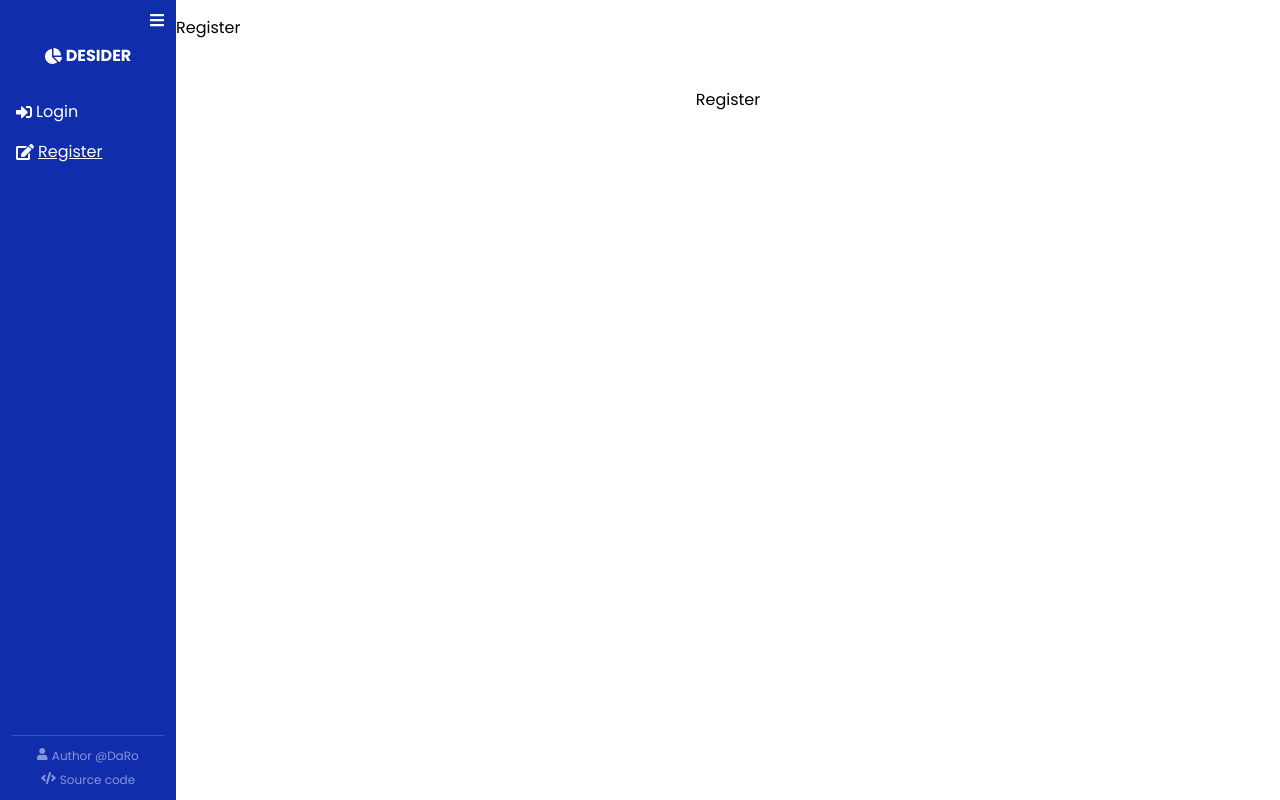
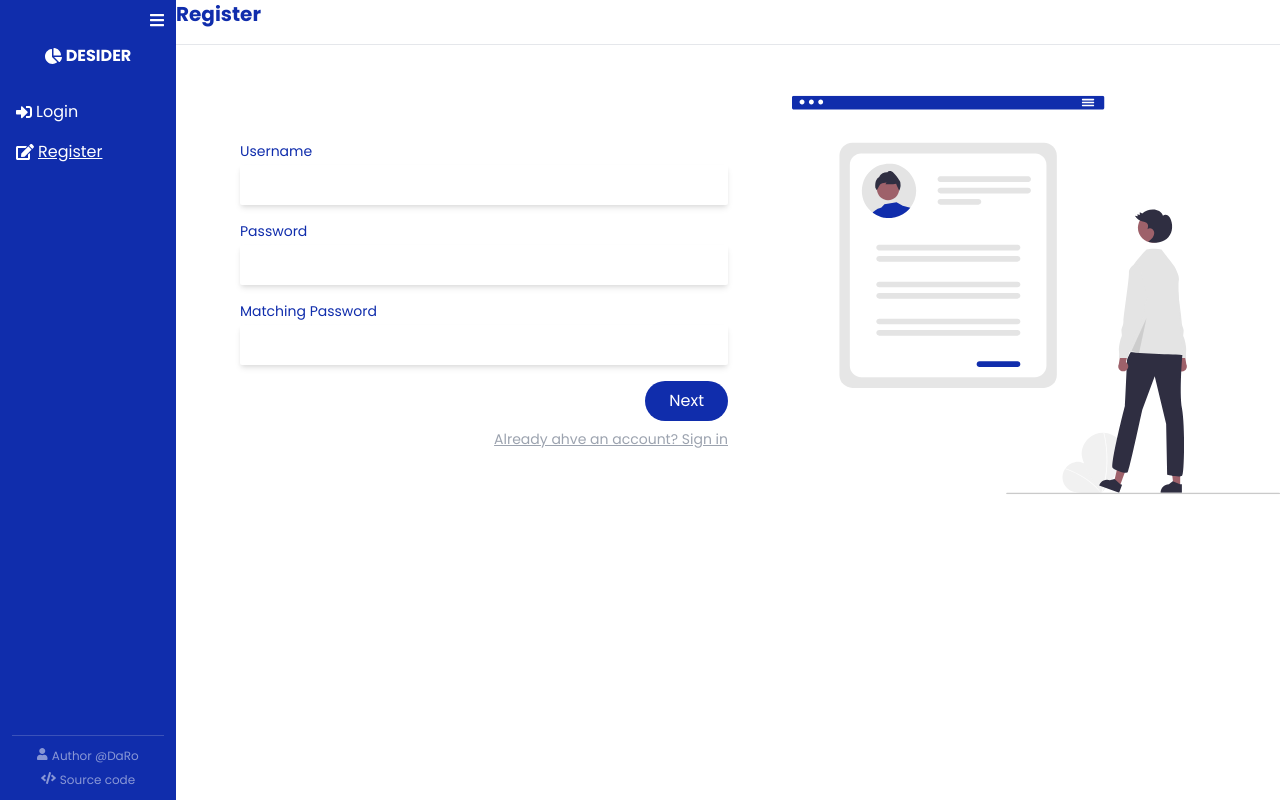
Before and after one commit to DaRoTP/Decider, a Vue app: page /register in a window 1280 px wide. Built offline with nearby package versions, Linux system fonts and the light colour scheme.

Commit message:
[FEAT] first step of registratio
- created first step for registartion with username password and matching password
- created btn-primary class

https://github.com/DaRoTP/decider-client/issues/3

```diff
--- a/src/assets/styles/_custom.scss
+++ b/src/assets/styles/_custom.scss
@@ -7,3 +7,12 @@
 .bg-primary {
   background-color: $primary;
 }
+
+.btn-primary {
+  background-color: $primary;
+  color: white;
+  transition: all 0.2s;
+  &:hover {
+  background-color: darken($primary, 10%);
+  }
+}
--- a/src/components/Input.vue
+++ b/src/components/Input.vue
@@ -1,7 +1,11 @@
 <template>
   <div class="app-input flex flex-col" :class="{ 'in-valid': !error }">
     <slot name="label">
-      <label class="text-primary" :class="[errorTextStyle]">{{ label }}</label>
+      <label
+        class="text-primary text-sm capitalize"
+        :class="[errorTextStyle]"
+        >{{ label }}</label
+      >
     </slot>
     <input
       :type="type"
@@ -11,7 +15,7 @@
       :class="[errorTextStyle]"
       @input="$emit($event.target.value)"
     />
-    <span class="h-3 text-red-700">{{ error }}</span>
+    <span class="h-3 text-sm text-red-700">{{ error }}</span>
   </div>
 </template>
 
@@ -45,7 +49,7 @@ export default defineComponent({
     },
   },
   setup(props) {
-    const errorTextStyle = props.error ? "text-red-700" : "";
+    const errorTextStyle = computed(() => (props.error ? "text-red-700" : ""));
     return { errorTextStyle };
   },
 });
--- a/src/views/Register.vue
+++ b/src/views/Register.vue
@@ -1,27 +1,42 @@
 <template>
-  <form class="register" @submit.prevent="register">
-    <h1>Register</h1>
-    <input v-model="username" name="username" type="text" />
-    <input v-model="password" name="username" type="password" />
-    <button type="submit">Register</button>
-  </form>
+  <h1 class="text-primary font-bold text-xl">Register</h1>
+  <hr class="my-4" />
+  <div class="flex">
+    <form class="register flex-1" @submit.prevent="registerHandler">
+      <Input v-model="username" label="username" type="text" />
+      <Input v-model="password" label="password" type="password" />
+      <Input v-model="matchingPassword" label="matching password" type="password" />
+      <button class="btn-primary p-2 rounded-full self-end px-6" type="submit">Next</button>
+      <a class="self-end text-sm text-gray-400 mt-2 underline" href="#">Already ahve an account? Sign in</a>
+    </form>
+    <img class="flex-1" src="../assets/images/registration-image.svg" alt="registration image" />
+  </div>
 </template>
 
-<script>
-import { defineComponent } from "vue";
+<script lang="ts">
+import { defineComponent, ref } from "vue";
+import Input from "@/components/Input.vue";
 
 export default defineComponent({
   name: "Register",
-  data() {
+  components: {
+    Input,
+  },
+  setup() {
+    const username = ref("");
+    const password = ref("");
+    const matchingPassword = ref("");
+
+    const registerHandler = () => {
+      console.log("register ...", username, password);
+    };
+
     return {
-      username: "",
-      password: "",
+      username,
+      password,
+      matchingPassword,
+      registerHandler,
     };
-  },
-  methods: {
-    register() {
-      console.log("register ...", this.username, this.password);
-    },
   },
 });
 </script>
@@ -31,5 +46,6 @@ export default defineComponent({
   display: flex;
   flex-direction: column;
   margin: 1rem auto;
+  padding: 4rem;
 }
 </style>
```
Also changed, not shown: src/assets/images/registration-image.svg (added).
